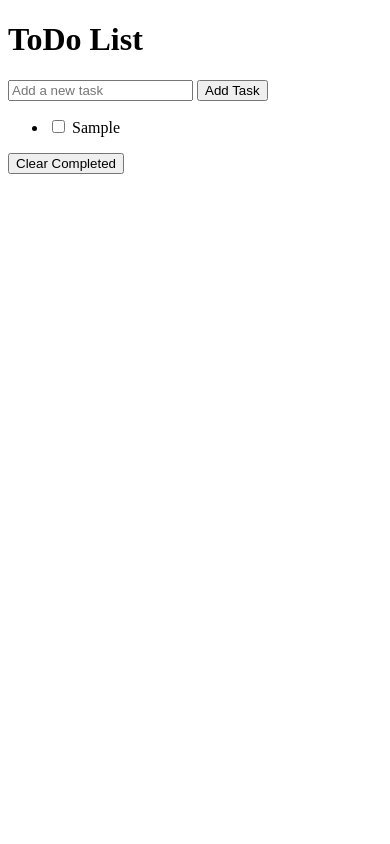
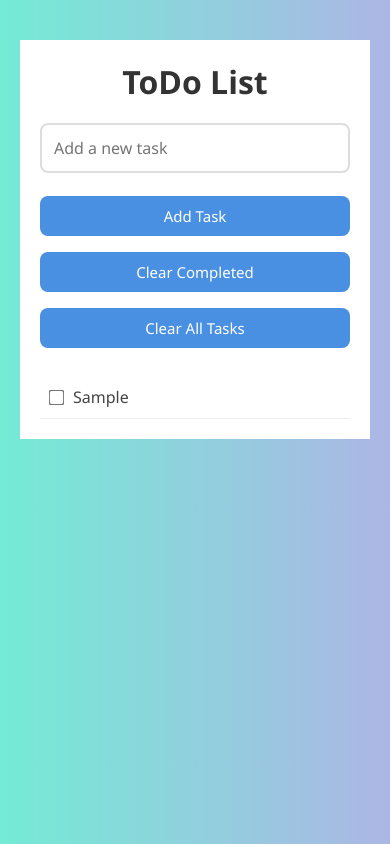
Before and after one commit to sharma-s7/javaScriptEssential, a plain HTML site: page TodoList/todo_list.html in a window 390 px wide. Both pictures are taken after typing "Sample" into the empty fields and a click on the button "Add Task". Drawn offline with Linux system fonts and the light colour scheme.

Commit message:
adddelete btn & css

```diff
--- /dev/null
+++ b/TodoList/todo_list.css
@@ -0,0 +1,96 @@
+
+  /* Reset and base styles */
+  * {
+    box-sizing: border-box;
+    margin: 0;
+    padding: 0;
+    font-family: 'Segoe UI', Tahoma, Geneva, Verdana, sans-serif;
+  }
+
+  body {
+    background: linear-gradient(to right, #74ebd5, #ACB6E5);
+    min-height: 100vh;
+    display: flex;
+    justify-content: center;
+    align-items: flex-start;
+    padding: 40px 20px;
+  }
+
+  .container {
+    background-color: #fff;
+    padding: 30px;
+    border-radius: 12px;
+    box-shadow: 0 8px 20px rgba(0, 0, 0, 0.1);
+    width: 100%;
+    max-width: 500px;
+    margin: 0 auto;
+
+  }
+
+  h1 {
+    text-align: center;
+    margin-bottom: 20px;
+    color: #333;
+  }
+
+  #taskInput {
+    width: 100%;
+    padding: 12px;
+    border: 2px solid #ddd;
+    border-radius: 8px;
+    margin-bottom: 15px;
+    font-size: 16px;
+  }
+
+  button {
+    padding: 10px 16px;
+    margin: 5px;
+    border: none;
+    border-radius: 8px;
+    background-color: #4A90E2;
+    color: white;
+    font-size: 15px;
+    cursor: pointer;
+    transition: background-color 0.3s ease;
+  }
+
+  button:hover {
+    background-color: #357ABD;
+  }
+
+  #taskList {
+    list-style: none;
+    margin-top: 20px;
+  }
+
+  #taskList li {
+    display: flex;
+    align-items: center;
+    padding: 10px;
+    border-bottom: 1px solid #eee;
+  }
+
+  #taskList input[type="checkbox"] {
+    margin-right: 10px;
+    transform: scale(1.2);
+  }
+
+  label {
+    font-size: 16px;
+    color: #444;
+  }
+
+  @media (max-width: 600px) {
+    .container {
+    padding: 20px;
+    max-width: 100%;
+    border-radius: 0;
+    box-shadow: none;
+
+    }
+
+    button {
+      width: 100%;
+      margin: 8px 0;
+    }
+  }
--- a/TodoList/todo_list.html
+++ b/TodoList/todo_list.html
@@ -2,18 +2,19 @@
 <html>
 <head>
 <title>ToDo List</title>
+<link rel="stylesheet" href="todo_list.css">
 </head>
+
 <body>
-<h1>ToDo List</h1>
-<input type="text" id="taskInput" placeholder="Add a new task">
-<button id="addTaskBtn">Add Task</button>
+    <div class="container">
+      <h1>ToDo List</h1>
+      <input type="text" id="taskInput" placeholder="Add a new task">
+      <button id="addTaskBtn">Add Task</button>
+      <button id="clearCompletedBtn">Clear Completed</button>
+      <button id="clearAllBtn">Clear All Tasks</button>
+      <ul id="taskList"></ul>
+    </div>
 
-<!-- <input type="text" id="searchInput" placeholder="Search..."> -->
-<ul id="taskList">
-    <!-- Tasks will be displayed here -->
-</ul>
-
-<button id="clearCompletedBtn">Clear Completed</button>
-<script src="./todo_list.js"></script>
-</body>
+    <script src="./todo_list.js"></script>
+  </body>
 </html>
--- a/TodoList/todo_list.js
+++ b/TodoList/todo_list.js
@@ -3,6 +3,7 @@ const taskInput = document.getElementById("taskInput");
 const addTaskBtn = document.getElementById("addTaskBtn");
 const taskList = document.getElementById("taskList");
 const clearCompletedBtn = document.getElementById("clearCompletedBtn");
+
 
 let tasks = [];
 
@@ -36,6 +37,16 @@ function clearCompletedTasks() {
     displayTasks();
 }
 
+
 addTaskBtn.addEventListener("click", addTask);
 clearCompletedBtn.addEventListener("click", clearCompletedTasks);
 displayTasks();
+
+const clearAllBtn = document.getElementById("clearAllBtn");
+
+function clearAllTasks() {
+    tasks = []; // Empty the tasks array
+    displayTasks(); // Refresh the task list
+}
+
+clearAllBtn.addEventListener("click", clearAllTasks);
```
